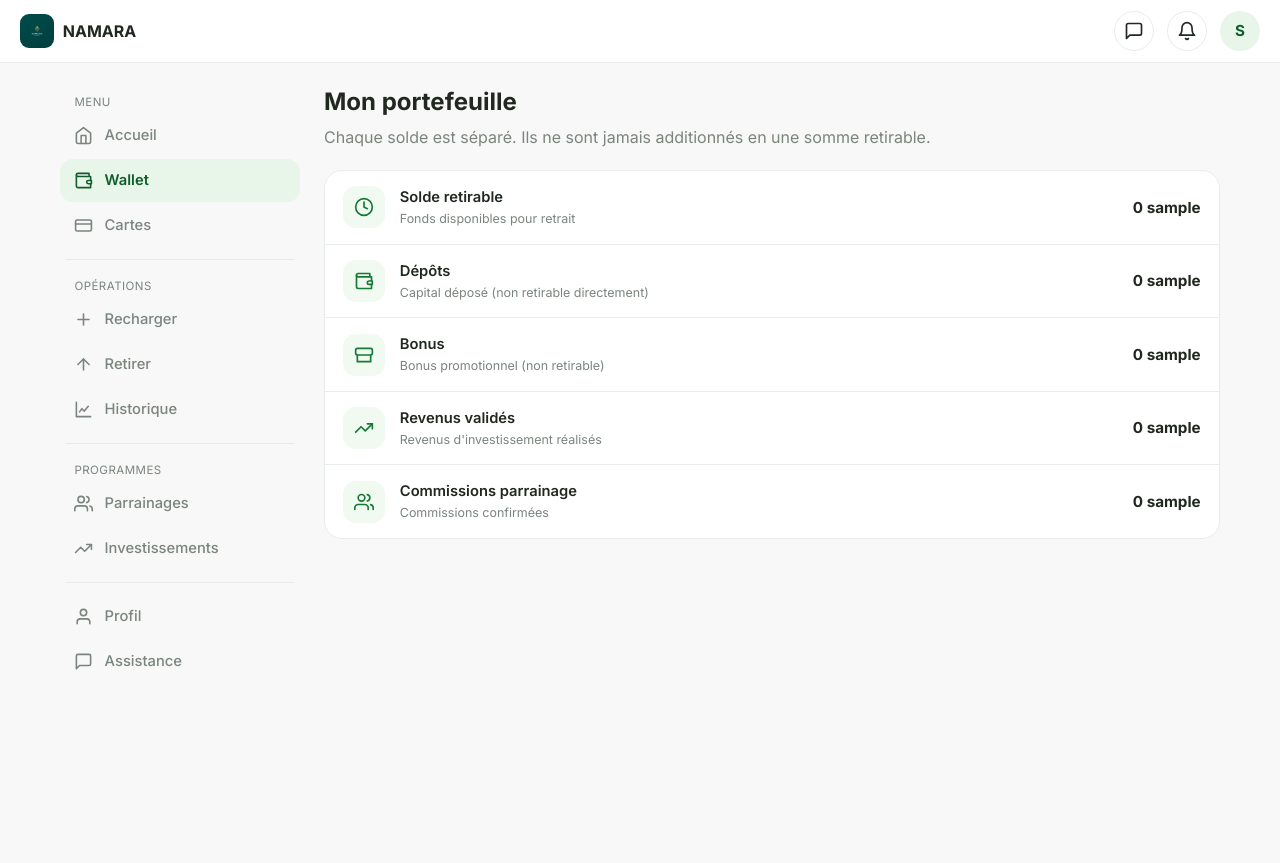
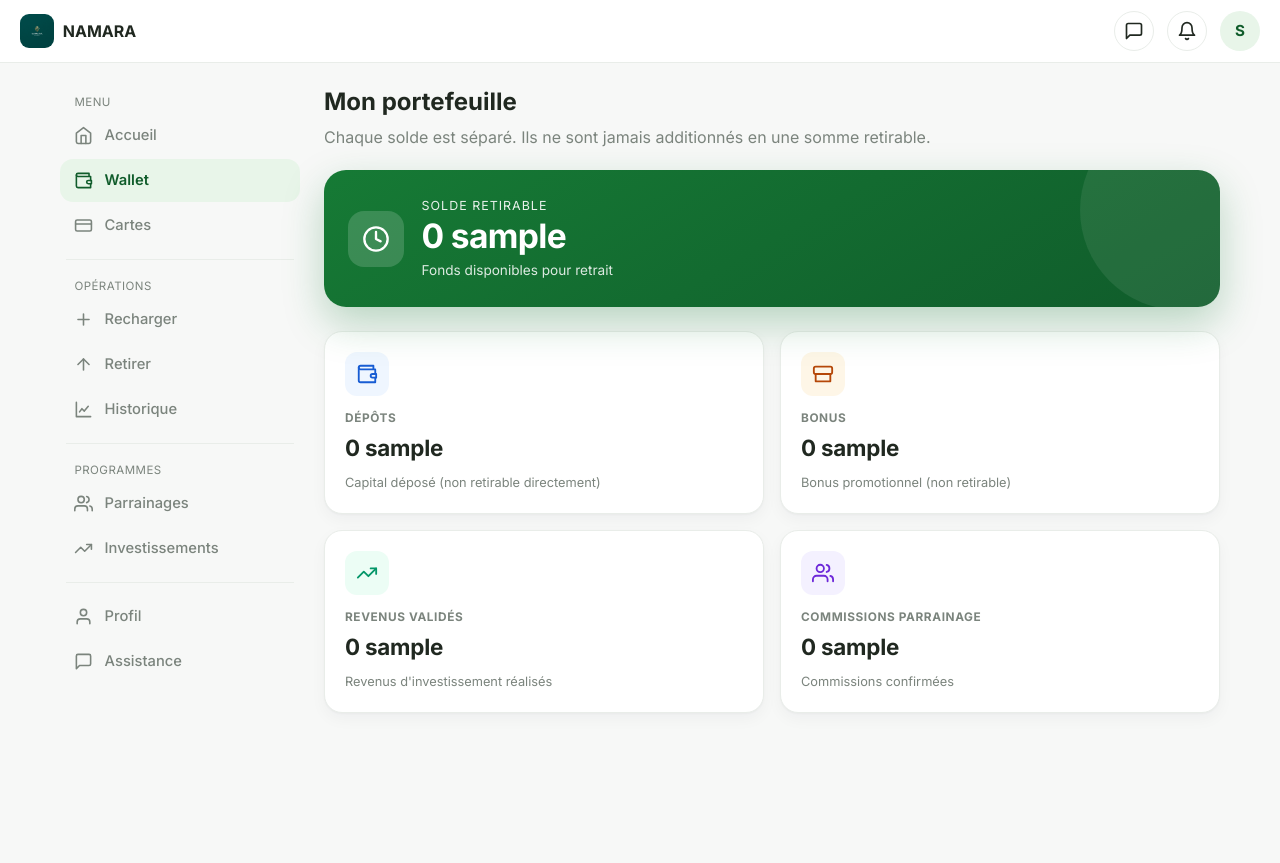
Before and after one commit to fredogary7-rgb/na, a Flask app: page /dashboard/wallet in a window 1280 px wide. Run offline with Flask 3, Linux system fonts and the light colour scheme; the visitor is signed in with stand-in values (Sample User, id 1); data that the repository does not hold is empty.

Commit message:
style: Refonte premium de la page Wallet (hero + cartes de soldes)

```diff
--- a/app/static/css/style.css
+++ b/app/static/css/style.css
@@ -2072,3 +2072,120 @@ body.namara-modal-open { overflow: hidden; }
 @media (max-width: 480px) {
     .about-hero__media { width: 120px; height: 120px; border-radius: 20px; }
 }
+
+/* ============================================================
+   PAGE WALLET — design premium
+   ============================================================ */
+.wallet-hero {
+    background: linear-gradient(150deg, var(--green) 0%, var(--green-dark) 100%);
+    border-radius: 22px;
+    padding: 1.6rem 1.5rem;
+    color: #fff;
+    box-shadow: 0 16px 40px rgba(22, 122, 53, 0.28);
+    margin-bottom: 1.5rem;
+    position: relative;
+    overflow: hidden;
+}
+.wallet-hero::after {
+    content: "";
+    position: absolute;
+    top: -60px;
+    right: -60px;
+    width: 200px;
+    height: 200px;
+    border-radius: 50%;
+    background: rgba(255, 255, 255, 0.08);
+}
+.wallet-hero__inner {
+    display: flex;
+    align-items: center;
+    gap: 1.1rem;
+    position: relative;
+    z-index: 1;
+}
+.wallet-hero__icon {
+    width: 56px;
+    height: 56px;
+    border-radius: 16px;
+    background: rgba(255, 255, 255, 0.16);
+    display: flex;
+    align-items: center;
+    justify-content: center;
+    flex-shrink: 0;
+}
+.wallet-hero__icon svg { width: 28px; height: 28px; }
+.wallet-hero__body { min-width: 0; }
+.wallet-hero__label {
+    display: block;
+    font-size: 0.78rem;
+    text-transform: uppercase;
+    letter-spacing: 0.08em;
+    opacity: 0.9;
+}
+.wallet-hero__amount {
+    display: block;
+    font-size: 2.1rem;
+    font-weight: 800;
+    letter-spacing: -0.02em;
+    line-height: 1.15;
+    margin: 0.1rem 0;
+}
+.wallet-hero__sub { font-size: 0.85rem; opacity: 0.85; }
+
+.wallet-grid {
+    display: grid;
+    grid-template-columns: repeat(2, 1fr);
+    gap: 1rem;
+    margin-bottom: 1.5rem;
+}
+.wallet-card {
+    background: var(--white);
+    border: 1px solid var(--border);
+    border-radius: 18px;
+    padding: 1.2rem 1.25rem;
+    box-shadow: 0 1px 2px rgba(16, 24, 40, 0.03), 0 6px 16px rgba(16, 24, 40, 0.04);
+    transition: transform 0.18s ease, box-shadow 0.18s ease;
+}
+.wallet-card:hover {
+    transform: translateY(-3px);
+    box-shadow: 0 10px 26px rgba(16, 24, 40, 0.08);
+}
+.wallet-card__icon {
+    width: 44px;
+    height: 44px;
+    border-radius: 12px;
+    display: flex;
+    align-items: center;
+    justify-content: center;
+    margin-bottom: 0.85rem;
+}
+.wallet-card__icon svg { width: 22px; height: 22px; }
+.wallet-card--blue .wallet-card__icon { background: #EFF6FF; color: #175CD3; }
+.wallet-card--amber .wallet-card__icon { background: #FEF6E7; color: #B54708; }
+.wallet-card--green .wallet-card__icon { background: #ECFDF5; color: #059669; }
+.wallet-card--violet .wallet-card__icon { background: #F4F1FF; color: #6D28D9; }
+.wallet-card__label {
+    display: block;
+    font-size: 0.74rem;
+    font-weight: 700;
+    color: var(--muted);
+    text-transform: uppercase;
+    letter-spacing: 0.05em;
+    margin-bottom: 0.2rem;
+}
+.wallet-card__amount {
+    display: block;
+    font-size: 1.4rem;
+    font-weight: 800;
+    color: var(--text);
+    letter-spacing: -0.01em;
+    margin-bottom: 0.25rem;
+}
+.wallet-card__sub { font-size: 0.8rem; color: var(--muted); line-height: 1.4; }
+
+@media (max-width: 560px) {
+    .wallet-grid { grid-template-columns: 1fr; }
+    .wallet-hero { padding: 1.35rem 1.2rem; }
+    .wallet-hero__amount { font-size: 1.75rem; }
+    .wallet-hero__icon { width: 48px; height: 48px; border-radius: 14px; }
+}
--- a/app/templates/base.html
+++ b/app/templates/base.html
@@ -8,7 +8,7 @@
     <link rel="preconnect" href="https://fonts.googleapis.com">
     <link rel="preconnect" href="https://fonts.gstatic.com" crossorigin>
     <link href="https://fonts.googleapis.com/css2?family=Inter:wght@400;500;600;700&display=swap" rel="stylesheet">
-    <link rel="stylesheet" href="{{ url_for('static', filename='css/style.css') }}?v=17">
+    <link rel="stylesheet" href="{{ url_for('static', filename='css/style.css') }}?v=18">
 </head>
 <body class="{% block body_class %}{% endblock %}">
 
--- a/app/templates/dashboard/wallet.html
+++ b/app/templates/dashboard/wallet.html
@@ -7,56 +7,51 @@
     <p class="muted">Chaque solde est séparé. Ils ne sont jamais additionnés en une somme retirable.</p>
 </div>
 
-<div class="list-card">
-    <div class="list-item">
-        <div class="ico">
+<section class="wallet-hero">
+    <div class="wallet-hero__inner">
+        <div class="wallet-hero__icon">
             <svg viewBox="0 0 24 24" fill="none" stroke="currentColor" stroke-width="2" stroke-linecap="round" stroke-linejoin="round"><circle cx="12" cy="12" r="10"/><polyline points="12 6 12 12 16 14"/></svg>
         </div>
-        <div class="grow">
-            <div class="t">Solde retirable</div>
-            <div class="s">Fonds disponibles pour retrait</div>
+        <div class="wallet-hero__body">
+            <span class="wallet-hero__label">Solde retirable</span>
+            <span class="wallet-hero__amount">{{ format_amount(balances.withdrawable, current_user.currency) }}</span>
+            <span class="wallet-hero__sub">Fonds disponibles pour retrait</span>
         </div>
-        <div class="amt">{{ format_amount(balances.withdrawable, current_user.currency) }}</div>
     </div>
-    <div class="list-item">
-        <div class="ico">
+</section>
+
+<div class="wallet-grid">
+    <div class="wallet-card wallet-card--blue">
+        <div class="wallet-card__icon">
             <svg viewBox="0 0 24 24" fill="none" stroke="currentColor" stroke-width="2" stroke-linecap="round" stroke-linejoin="round"><path d="M21 12V7H5a2 2 0 0 1 0-4h14v4"/><path d="M3 5v14a2 2 0 0 0 2 2h16v-5"/><path d="M18 12a2 2 0 0 0 0 4h4v-4z"/></svg>
         </div>
-        <div class="grow">
-            <div class="t">Dépôts</div>
-            <div class="s">Capital déposé (non retirable directement)</div>
-        </div>
-        <div class="amt">{{ format_amount(balances.deposit, current_user.currency) }}</div>
+        <span class="wallet-card__label">Dépôts</span>
+        <span class="wallet-card__amount">{{ format_amount(balances.deposit, current_user.currency) }}</span>
+        <span class="wallet-card__sub">Capital déposé (non retirable directement)</span>
     </div>
-    <div class="list-item">
-        <div class="ico">
+    <div class="wallet-card wallet-card--amber">
+        <div class="wallet-card__icon">
             <svg viewBox="0 0 24 24" fill="none" stroke="currentColor" stroke-width="2" stroke-linecap="round" stroke-linejoin="round"><path d="M20 12v8H4v-8"/><rect x="2" y="4" width="20" height="8" rx="2"/></svg>
         </div>
-        <div class="grow">
-            <div class="t">Bonus</div>
-            <div class="s">Bonus promotionnel (non retirable)</div>
-        </div>
-        <div class="amt">{{ format_amount(balances.bonus, current_user.currency) }}</div>
+        <span class="wallet-card__label">Bonus</span>
+        <span class="wallet-card__amount">{{ format_amount(balances.bonus, current_user.currency) }}</span>
+        <span class="wallet-card__sub">Bonus promotionnel (non retirable)</span>
     </div>
-    <div class="list-item">
-        <div class="ico">
+    <div class="wallet-card wallet-card--green">
+        <div class="wallet-card__icon">
             <svg viewBox="0 0 24 24" fill="none" stroke="currentColor" stroke-width="2" stroke-linecap="round" stroke-linejoin="round"><path d="M22 7l-8.5 8.5-5-5L2 17"/><path d="M16 7h6v6"/></svg>
         </div>
-        <div class="grow">
-            <div class="t">Revenus validés</div>
-            <div class="s">Revenus d'investissement réalisés</div>
-        </div>
-        <div class="amt">{{ format_amount(balances.earnings, current_user.currency) }}</div>
+        <span class="wallet-card__label">Revenus validés</span>
+        <span class="wallet-card__amount">{{ format_amount(balances.earnings, current_user.currency) }}</span>
+        <span class="wallet-card__sub">Revenus d'investissement réalisés</span>
     </div>
-    <div class="list-item">
-        <div class="ico">
+    <div class="wallet-card wallet-card--violet">
+        <div class="wallet-card__icon">
             <svg viewBox="0 0 24 24" fill="none" stroke="currentColor" stroke-width="2" stroke-linecap="round" stroke-linejoin="round"><path d="M17 21v-2a4 4 0 0 0-4-4H5a4 4 0 0 0-4 4v2"/><circle cx="9" cy="7" r="4"/><path d="M23 21v-2a4 4 0 0 0-3-3.87"/><path d="M16 3.13a4 4 0 0 1 0 7.75"/></svg>
         </div>
-        <div class="grow">
-            <div class="t">Commissions parrainage</div>
-            <div class="s">Commissions confirmées</div>
-        </div>
-        <div class="amt">{{ format_amount(balances.referral, current_user.currency) }}</div>
+        <span class="wallet-card__label">Commissions parrainage</span>
+        <span class="wallet-card__amount">{{ format_amount(balances.referral, current_user.currency) }}</span>
+        <span class="wallet-card__sub">Commissions confirmées</span>
     </div>
 </div>
 
```
